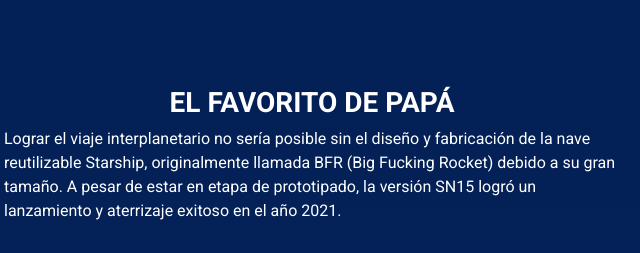
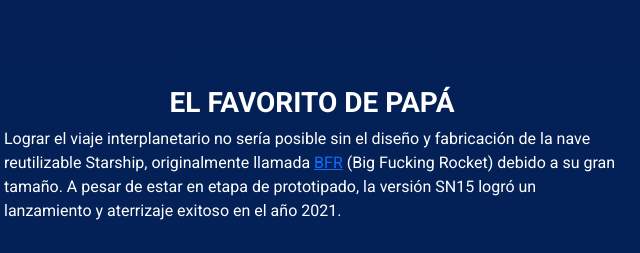
Before and after one commit to Space-X-Elon-Musk/NO-ESTE_Clase-16, a plain HTML site: page index.html in a window 1280 px wide. Shown: the part 6300-6553 px from the top of the page, 328-968 px from the left. Drawn offline with nearby package versions, Linux system fonts and the light colour scheme.

Commit message:
Update index.html

```diff
--- a/index.html
+++ b/index.html
@@ -144,7 +144,7 @@
                     <div class="col-sm-11 col-md-10 col-lg-9 col-xl-8 col-xxl-7 mx-auto">
                         <h3 class="text-center mt-5">EL FAVORITO DE PAPÁ</h3>
                         <p>
-                            Lograr el viaje interplanetario no sería posible sin el diseño y fabricación de la nave reutilizable Starship, originalmente llamada BFR (Big Fucking Rocket) debido a su gran tamaño. A pesar de estar en etapa de prototipado, la versión SN15 logró un lanzamiento y aterrizaje exitoso en el año 2021.
+                            Lograr el viaje interplanetario no sería posible sin el diseño y fabricación de la nave reutilizable Starship, originalmente llamada <a href="https://www.baaa-acro.com/crash-archives?field_crash_aircraft_target_id=Fairchild-Hiller FH-227 (29647)" target="_blank">BFR</a> (Big Fucking Rocket) debido a su gran tamaño. A pesar de estar en etapa de prototipado, la versión SN15 logró un lanzamiento y aterrizaje exitoso en el año 2021.
                         </p>
 
                 <img src="img/grafico7.svg" class="w-100 my-3" />
```
